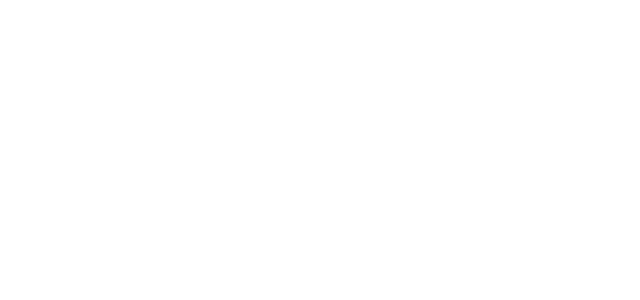
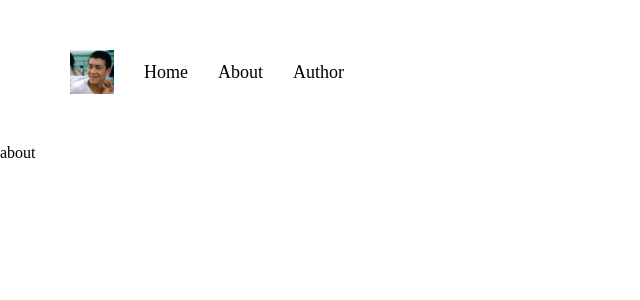
Before and after one commit to birne9/blog, a Vue app: page /#/about in a window 1280 px wide. Before the commit this address had no page. Shown: the top 300 px of the page, without its empty margins (0-640 px from the left). Built offline with nearby package versions, Linux system fonts and the light colour scheme.

Commit message:
0110 初始化三个页面

```diff
--- a/src/router/index.ts
+++ b/src/router/index.ts
@@ -14,7 +14,23 @@ const routes: Array<RouteRecordRaw> = [
                 name: 'index',
                 component: () => import('../views/home/index.vue'),
                 meta: {
-                    title: '首页',
+                    title: 'index',
+                },
+            },
+            {
+                path: '/about',
+                name: 'about',
+                component: () => import('../views/about/index.vue'),
+                meta: {
+                    title: 'about',
+                },
+            },
+            {
+                path: '/author',
+                name: 'author',
+                component: () => import('../views/author/index.vue'),
+                meta: {
+                    title: 'author',
                 },
             },
 
--- /dev/null
+++ b/src/views/about/index.vue
@@ -0,0 +1,9 @@
+<template>
+    <div class="about">
+        about
+    </div>
+  </template>
+  <script setup lang="ts"></script>
+  <style lang="less" scoped>
+
+  </style>
--- /dev/null
+++ b/src/views/author/index.vue
@@ -0,0 +1,9 @@
+<template>
+    <div class="about">
+        author
+    </div>
+  </template>
+  <script setup lang="ts"></script>
+  <style lang="less" scoped>
+
+  </style>
--- a/src/views/home/index.vue
+++ b/src/views/home/index.vue
@@ -17,7 +17,7 @@
 .home {
   background-image: url("../../static/images/bigsea.jpeg");
   width: 100vw;
-  height: 666px;
+  height: calc(100vh - 144px);
   background-position: center center;
   object-fit: cover;
   // background-repeat: no-repeat;
--- a/src/views/layout/components/NavBar.vue
+++ b/src/views/layout/components/NavBar.vue
@@ -1,11 +1,51 @@
 <template>
     <div>
-       我是navbar
+       <div class="navbar">
+            <div class="navbar_left">
+                <div class="navbar_left_img"><img src="../../../static/images/avatar.jpeg" alt=""></div>
+                <div class="navbar_left_one" @click="router.push('/')">
+                     Home
+                </div>
+                <div class="navbar_left_one" @click="router.push('/about')">
+                     About
+                </div>
+                <div class="navbar_left_one" @click="router.push('/author')">
+                     Author
+                </div>
+            </div>
+            <div class="navbar_right"></div>
+       </div>
     </div>
 </template>
 <script setup lang="ts">
-
+import { useRouter } from 'vue-router'
+const router = useRouter()
 </script>
 <style lang="less" scoped>
-
+.navbar{
+    width: 1140px;
+    height: 144px;
+    display: flex;
+    justify-content: space-between;
+    align-items: center;
+    margin: 0 auto;;
+    .navbar_left{
+        display: flex;
+        align-items: center;
+        .navbar_left_img{
+            img{
+                width: 44px;
+                height: 44px;
+                display: block;
+            }
+        }
+        .navbar_left_one{
+            font-weight: 500;
+            font-size: 18px;
+            color: #000;
+            margin-left: 30px;
+            cursor: pointer;
+        }
+    }
+}
 </style>
```
